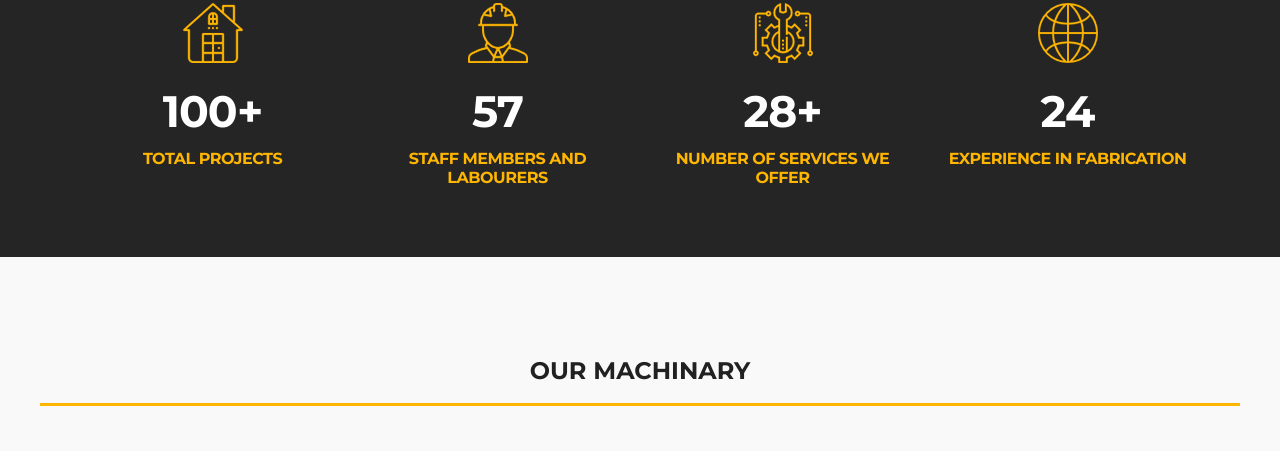
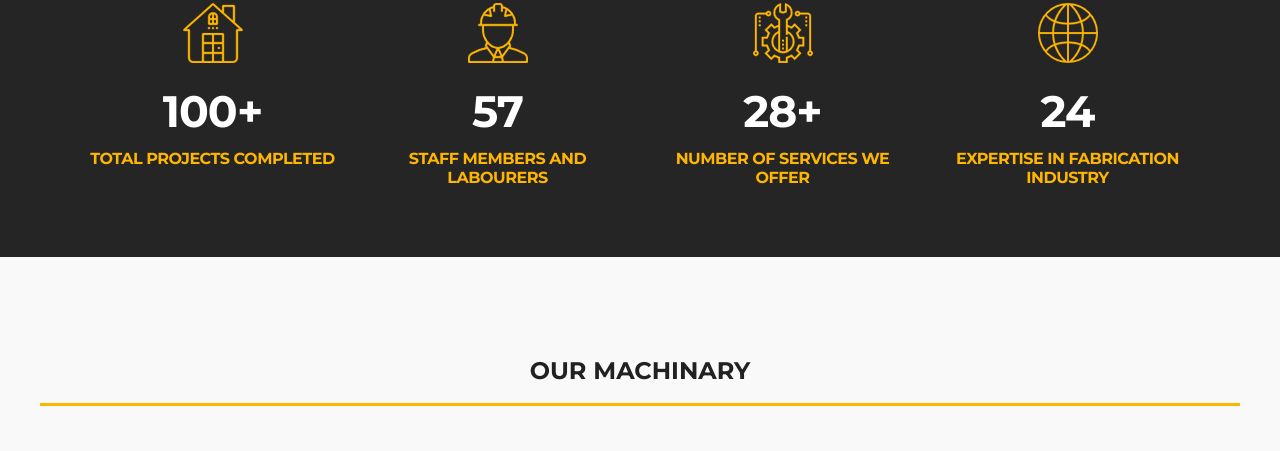
Before and after one commit to prajwal-b-p-barlaya/Narayan-Engineers-E-ADDA, a website: page services.html in a window 1280 px wide. Shown: the part 1526-1977 px from the top of the page. Drawn offline with nearby package versions, Linux system fonts and the light colour scheme; some packages are replaced by stand-ins of ours.

Commit message:
initial commit

```diff
--- a/services.html
+++ b/services.html
@@ -226,7 +226,7 @@
               </div>
               <div class="ts-facts-content">
                 <h2 class="ts-facts-num"><span class="counterUp" data-count="100">0</span>+</h2>
-                <h3 class="ts-facts-title">Total Projects</h3>
+                <h3 class="ts-facts-title">Total Projects Completed</h3>
               </div>
           </div><!-- Col end -->
 
@@ -256,7 +256,7 @@
             </div>
             <div class="ts-facts-content">
               <h2 class="ts-facts-num"><span class="counterUp" data-count="24">0</span></h2>
-              <h3 class="ts-facts-title">Experience in Fabrication</h3>
+              <h3 class="ts-facts-title">Expertise in Fabrication Industry</h3>
             </div>
         </div><!-- Col end -->
 
```
